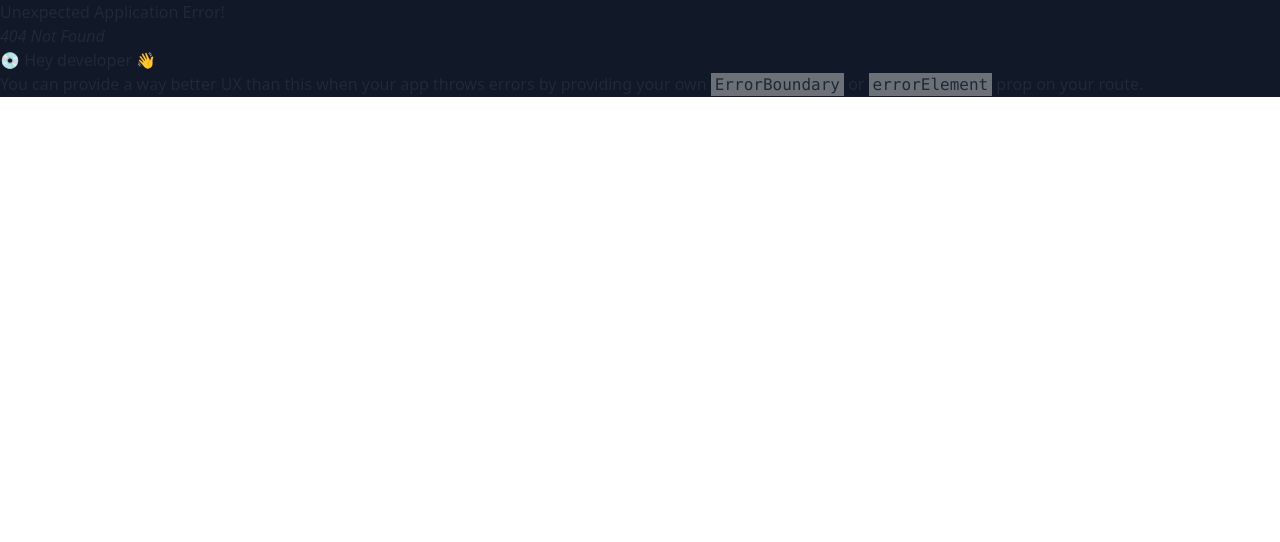
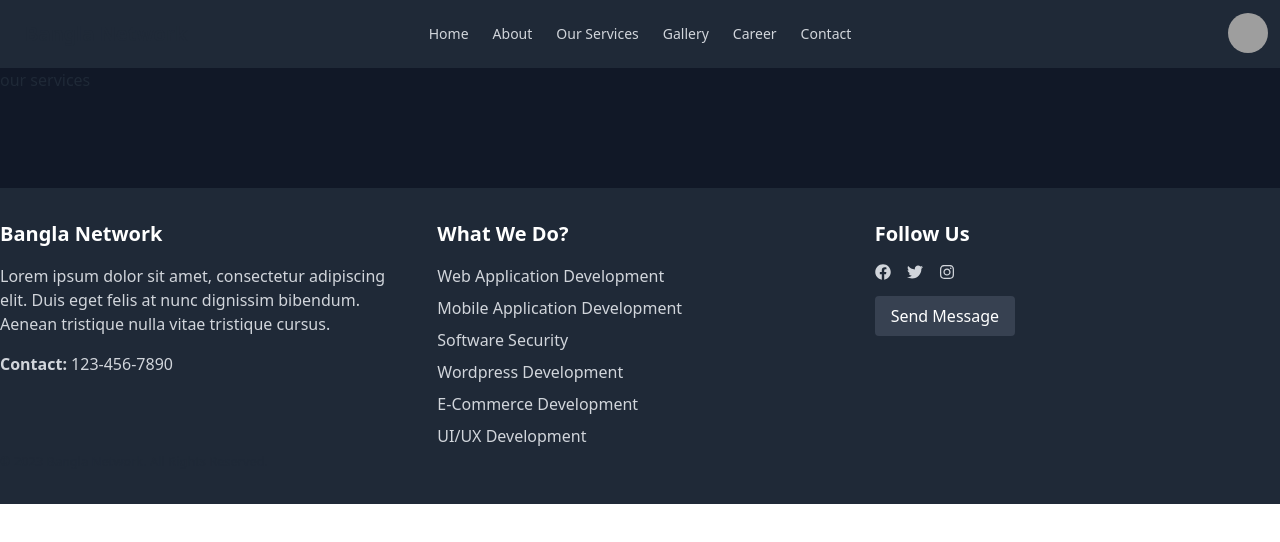
Before and after one commit to Nahiduzzamann/bangla-network, a React (Vite) app: page /ourServices in a window 1280 px wide. Before the commit this address had no page. Shown: the top 542 px of the page. Built offline with nearby package versions, Linux system fonts and the light colour scheme; grey boxes are pictures that could not be loaded.

Commit message:
contact and other updated

```diff
--- a/src/main.jsx
+++ b/src/main.jsx
@@ -11,6 +11,7 @@ import Main from './layout/Main';
 import About from './pages/Home/About/About';
 import Services from './pages/Home/Services/Services';
 import Contact from './pages/Home/Contact/Contact';
+import OurServices from './pages/Home/OurServices/OurServices';
 
 const router = createBrowserRouter([
   {
@@ -26,8 +27,8 @@ const router = createBrowserRouter([
         element: <About></About>,
       },
       {
-        path: "/services",
-        element: <Services></Services>
+        path: "/ourServices",
+        element: <OurServices></OurServices>
       },
       {
         path: "/contact",
--- /dev/null
+++ b/src/pages/Home/OurServices/OurServices.jsx
@@ -0,0 +1,10 @@
+const OurServices = ()=>{
+    return(
+        <div>
+            <h1>
+                our services
+            </h1>
+        </div>
+    )
+}
+export default OurServices
--- a/src/pages/Shared/Footer/Footer.jsx
+++ b/src/pages/Shared/Footer/Footer.jsx
@@ -17,37 +17,36 @@ const Footer = () => {
                             <strong>Contact:</strong> 123-456-7890
                         </p>
                     </div>
-
                     <div>
                         <h3 className="text-xl font-semibold text-white mb-4">What We Do?</h3>
                         <ul className="text-gray-300">
                             <li className="mb-2">
-                                <Link to="#" className="hover:text-gray-400">
+                                <Link to="/ourServices" className="hover:text-gray-400">
                                     Web Application Development
                                 </Link>
                             </li>
                             <li className="mb-2">
-                                <Link to="#" className="hover:text-gray-400">
+                                <Link to="/ourServices" className="hover:text-gray-400">
                                     Mobile Application Development
                                 </Link>
                             </li>
                             <li className="mb-2">
-                                <Link to="#" className="hover:text-gray-400">
+                                <Link to="/ourServices" className="hover:text-gray-400">
                                     Software Security
                                 </Link>
                             </li>
                             <li className="mb-2">
-                                <Link to="#" className="hover:text-gray-400">
+                                <Link to="/ourServices" className="hover:text-gray-400">
                                     Wordpress Development
                                 </Link>
                             </li>
                             <li className="mb-2">
-                                <Link to="#" className="hover:text-gray-400">
+                                <Link to="/ourServices" className="hover:text-gray-400">
                                     E-Commerce Development
                                 </Link>
                             </li>
                             <li>
-                                <Link to="#" className="hover:text-gray-400">
+                                <Link to="/ourServices" className="hover:text-gray-400">
                                     UI/UX Development
                                 </Link>
                             </li>
@@ -74,6 +73,7 @@ const Footer = () => {
                         </div>
                     </div>
                 </div>
+                <small>© 2023 Bangla Network. All Rights Reserved.</small>
             </div>
         </footer>
     );
--- a/src/pages/Shared/Navbar/Navbar.jsx
+++ b/src/pages/Shared/Navbar/Navbar.jsx
@@ -35,7 +35,7 @@ const Navbar = () => {
                                 About
                             </Link>
                             <li><Link
-                                to="#"
+                                to="/ourServices"
                                 className="text-gray-300 hover:bg-gray-700 px-3 py-2 rounded-md text-sm font-medium"
                             >
                                 Our Services
@@ -78,7 +78,7 @@ const Navbar = () => {
                             About
                         </Link>
                         <li><Link
-                            to="#"
+                            to="/ourServices"
                             className="text-gray-300 hover:bg-gray-700 px-3 py-2 rounded-md text-sm font-medium"
                         >
                             Our Services
```
